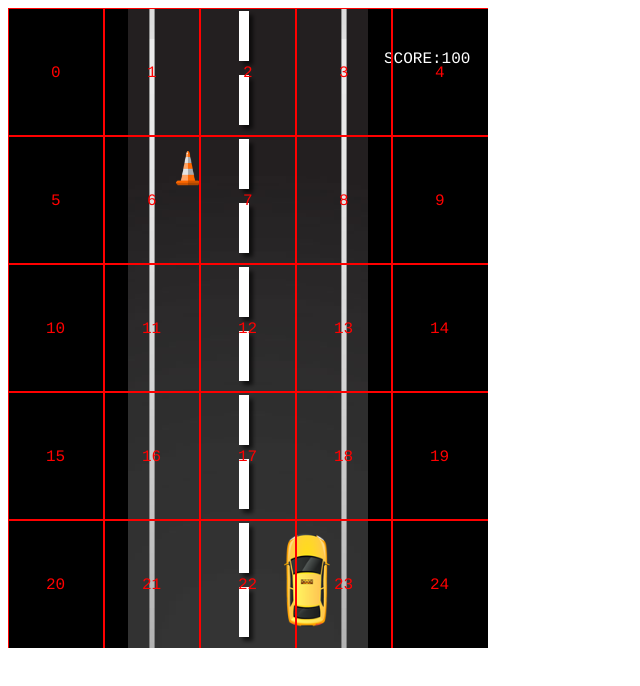
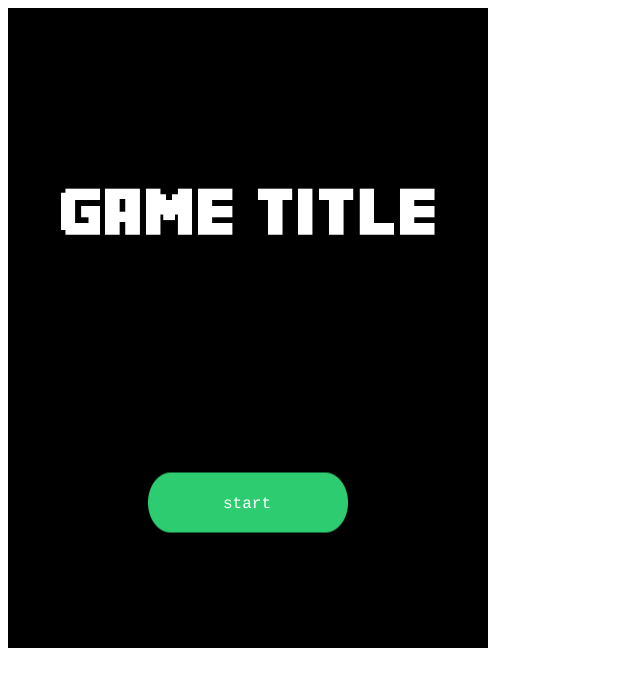
Before and after one commit to nguoianphu/Car-Runner, a plain HTML site: page index.html in a window 1280 px wide. Shown: the whole page, without its empty margins (0-640 px from the left). Drawn offline with Linux system fonts and the light colour scheme; animation ran at ten frames a second.

Commit message:
added title + gameover scenes

```diff
--- a/index.html
+++ b/index.html
@@ -9,15 +9,18 @@
     <title>Car Runners</title>
     <script src="js/phaser.min.js"></script>
     <script src="js/main.js"></script>
-    <script src="js/sceneMain.js"></script>
+    <script src="js/classes/road.js"></script>
+    <script src="js/scenes/sceneMain.js"></script>
+    <script src="js/scenes/sceneTitle.js"></script>
+    <script src="js/scenes/sceneOver.js"></script>
     <script src="js/constants.js"></script>
-    <script src="js/classes/road.js"></script>
+    <script src="js/classes/mc/model.js"></script>
     <script src="js/classes/util/collision.js"></script>
-    <script src="js/classes/mc/model.js"></script>
     <script src="js/classes/mc/controller.js"></script>
     <script src="js/classes/comps/scoreBox.js"></script>
     <script src="js/classes/util/alignGrid.js"></script>
     <script src="js/classes/util/align.js"></script>
+    <script src="js/classes/ui/flatButton.js"></script>
   </head>
   <body>
     <div id="phaser-game"></div>
--- /dev/null
+++ b/js/classes/ui/flatButton.js
@@ -0,0 +1,80 @@
+class FlatButton extends Phaser.GameObjects.Container
+{
+    constructor(config)
+    {
+        if (!config.scene)
+        {
+            console.log('missing scene!');
+            return;
+        }
+        if (!config.key)
+        {
+            console.log("missing key");
+            return;
+        }
+        super(config.scene);
+
+        this.config = config;
+        this.scene = config.scene;
+        this.back = this.scene.add.image(0, 0, config.key);
+
+        this.add(this.back);
+
+        if (config.text)
+        {
+            if (config.textConfig)
+            {
+                this.text1 = this.scene.add.text(0, 0, config.text, config.textConfig)
+            }
+            else
+            {
+                this.text1 = this.scene.add.text(0, 0, config.text, config.textConfig)
+            }
+            this.text1.setOrigin(0.5, 0.5);
+            this.add(this.text1);
+        }
+        if (config.x)
+        {
+            this.x = config.x;
+        }
+        if (config.y)
+        {
+            this.y = config.y;
+        }
+
+        this.scene.add.existing(this);
+
+        if (config.event)
+        {
+            this.back.setInteractive();
+            this.back.on('pointerdown', this.pressed, this);
+        }
+
+        if (model.isMobile == -1)
+        {
+            this.back.on("pointerover", this.over, this)
+            this.back.on("pointerout", this.out, this)
+        }
+    }
+
+    over()
+    {
+        this.y -= 5;
+    }
+    out()
+    {
+        this.y += 5;
+    }
+
+    pressed()
+    {
+        if (this.config.params)
+        {
+            emitter.emit(this.config.event, this.config.params);
+        }
+        else
+        {
+            emitter.emit(this.config.event);
+        }
+    }
+}
--- a/js/main.js
+++ b/js/main.js
@@ -1,3 +1,5 @@
+/** @type {import("../typings/phaser")} */
+
 var game;
 var model;
 var emitter;
@@ -16,7 +18,7 @@ window.onload = function() {
       width: 480,
       height: 640,
       parent: "phaser-game",
-      scene: [SceneMain]
+      scene: [SceneTitle, SceneMain, SceneOver]
     };
   } else {
     var config = {
@@ -24,11 +26,12 @@ window.onload = function() {
       width: window.innerWidth,
       height: window.innerHeight,
       parent: "phaser-game",
-      scene: [SceneMain]
+      scene: [SceneTitle, SceneMain, SceneOver]
     };
   }
 
   G = new Constants();
   model = new Model();
+  model.isMobile = isMobile;
   game = new Phaser.Game(config);
 };
--- /dev/null
+++ b/js/scenes/sceneOver.js
@@ -0,0 +1,31 @@
+class SceneOver extends Phaser.Scene {
+    constructor() {
+        super('SceneOver');
+    }
+    preload()
+    {
+        this.load.image("button1", "images/ui/buttons/2/1.png");
+    	this.load.image("title", "images/title.png");
+    }
+    create() {
+
+        this.alignGrid = new AlignGrid({ rows: 11, cols: 11, scene: this});
+        //this.alignGrid.showNumbers();
+
+        let title = this.add.image(0, 0, 'title');
+        Align.scaleToGameW(title, 0.8);
+        this.alignGrid.placeAtIndex(38, title);
+
+        let btnStart = new FlatButton({ scene: this, key: 'button1', text: 'Play Again!', event: 'start_game'});
+        this.alignGrid.placeAtIndex(93, btnStart);
+
+        emitter.on('start_game', this.startGame, this);
+    }
+
+    startGame()
+    {
+        this.scene.start('SceneMain');
+    }
+
+    update() {}
+}
--- /dev/null
+++ b/js/scenes/sceneTitle.js
@@ -0,0 +1,33 @@
+class SceneTitle extends Phaser.Scene {
+    constructor() {
+        super('SceneTitle');
+    }
+    preload()
+    {
+        this.load.image("button1", "images/ui/buttons/2/1.png");
+    	this.load.image("title", "images/title.png");
+    }
+    create() {
+        emitter = new Phaser.Events.EventEmitter();
+        controller = new Controller();
+
+        this.alignGrid = new AlignGrid({ rows: 11, cols: 11, scene: this});
+        //this.alignGrid.showNumbers();
+
+        let title = this.add.image(0, 0, 'title');
+        Align.scaleToGameW(title, 0.8);
+        this.alignGrid.placeAtIndex(38, title);
+
+        let btnStart = new FlatButton({ scene: this, key: 'button1', text: 'start', event: 'start_game'});
+        this.alignGrid.placeAtIndex(93, btnStart);
+
+        emitter.on('start_game', this.startGame, this);
+    }
+
+    startGame()
+    {
+        this.scene.start('SceneMain');
+    }
+
+    update() {}
+}
```
Also changed, not shown: images/title.png (added), images/ui/buttons/1/1.png (added), images/ui/buttons/1/2.png (added), images/ui/buttons/1/3.png (added), images/ui/buttons/1/4.png (added), images/ui/buttons/1/5.png (added), images/ui/buttons/1/6.png (added), images/ui/buttons/2/1.png (added), images/ui/buttons/2/2.png (added), images/ui/buttons/2/3.png (added), images/ui/buttons/2/4.png (added), images/ui/buttons/2/5.png (added), images/ui/buttons/2/6.png (added), js/scenes/sceneMain.js (renamed from js/SceneMain.js).
